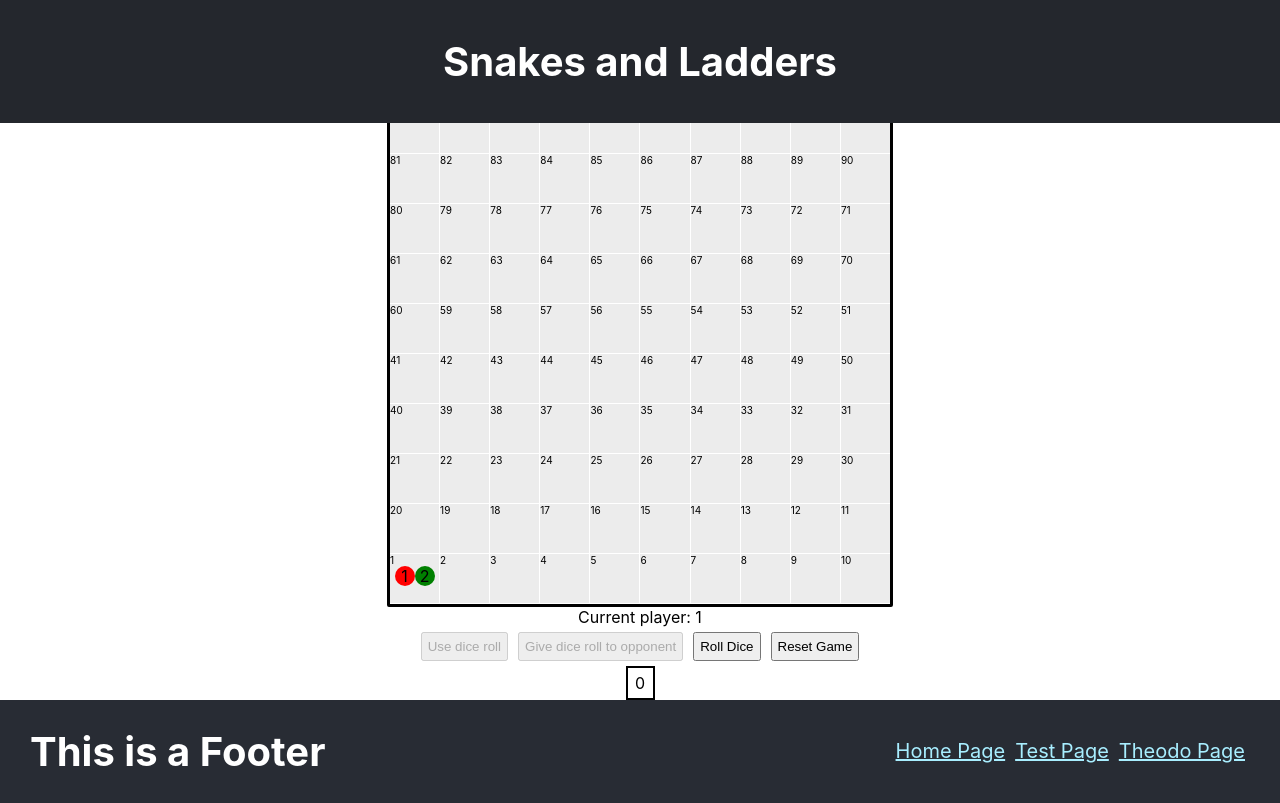
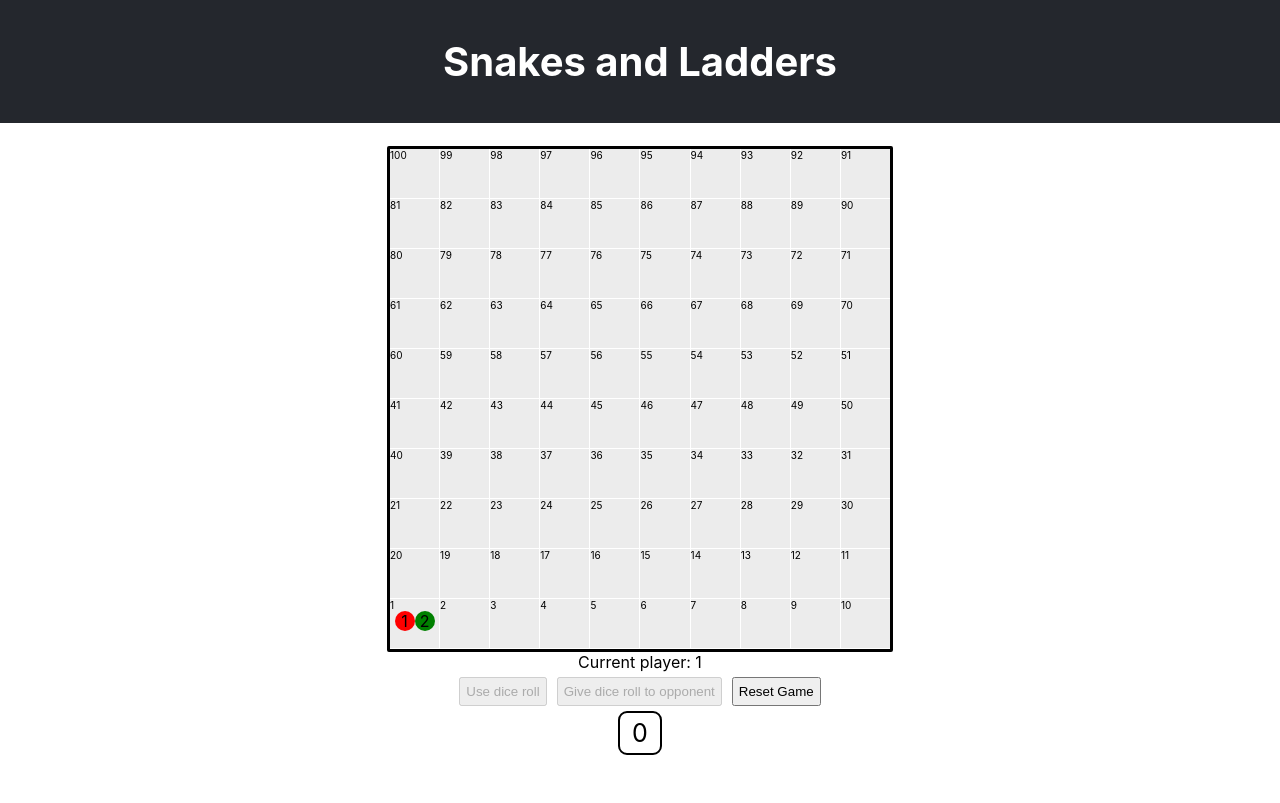
Before and after one commit to jrh224/cambridge_hackathon, a React (Create React App) app: page / in a window 1280 px wide. Built offline with nearby package versions, Linux system fonts and the light colour scheme.

Commit message:
changed dice roll button

```diff
--- a/src/App.js
+++ b/src/App.js
@@ -21,9 +21,6 @@ function App() {
             <Route path="theodo" element={<Theodo />} />
           </Routes>
         </div>
-        <div className="app-footer">
-          <Footer />
-        </div>
 
       </div>
     </div>
--- a/src/components/molecules/SnakesAndLadders/SnakesAndLadders.css
+++ b/src/components/molecules/SnakesAndLadders/SnakesAndLadders.css
@@ -31,8 +31,15 @@
 .diceResultBox {
   border:2px solid black;
   padding: 5px;
-  width: 15px;
+  width: 30px;
+  height: 30px;
   margin:auto;
+  border-radius: 9px;
+  cursor: pointer;
+  font-size: 25px;
+}
+.diceResultBox:disabled {
+  cursor: not-allowed;
 }
 
 .ball {
@@ -69,7 +76,3 @@
   margin:5px;
   padding: 5px;
 }
-
-.buttons:disabled {
-
-}
--- a/src/components/molecules/SnakesAndLadders/SnakesAndLadders.js
+++ b/src/components/molecules/SnakesAndLadders/SnakesAndLadders.js
@@ -228,6 +228,7 @@ export default function SnakesAndLadders() {
     setPlayer0(0);
     setPlayer1(0);
     initSnakesandLadders();
+    setTurnInProgress(false);
   }
 
   // useEffect is called every time the gameState variable is updated, since it is included in the dependencies array parameter
@@ -269,10 +270,9 @@ export default function SnakesAndLadders() {
         <div className="button container">
           <button type="button" className="buttons" disabled={!turnInProgress} onClick={useDiceRoll}>Use dice roll</button>
           <button type="button" className="buttons" disabled={!turnInProgress} onClick={giveDiceRoll}>Give dice roll to opponent</button>
-          <button type="button" className="buttons" disabled={turnInProgress} onClick={rollDice}>Roll Dice</button>
-          <button type="button" className="buttons" disabled={turnInProgress} onClick={resetGame}>Reset Game</button>
+          <button type="button" className="buttons" onClick={resetGame}>Reset Game</button>
         </div>
-        <div className="diceResultBox">
+        <div className="diceResultBox" onClick={rollDice} disabled={turnInProgress}>
           {diceValue}
         </div>
       </div>
```
